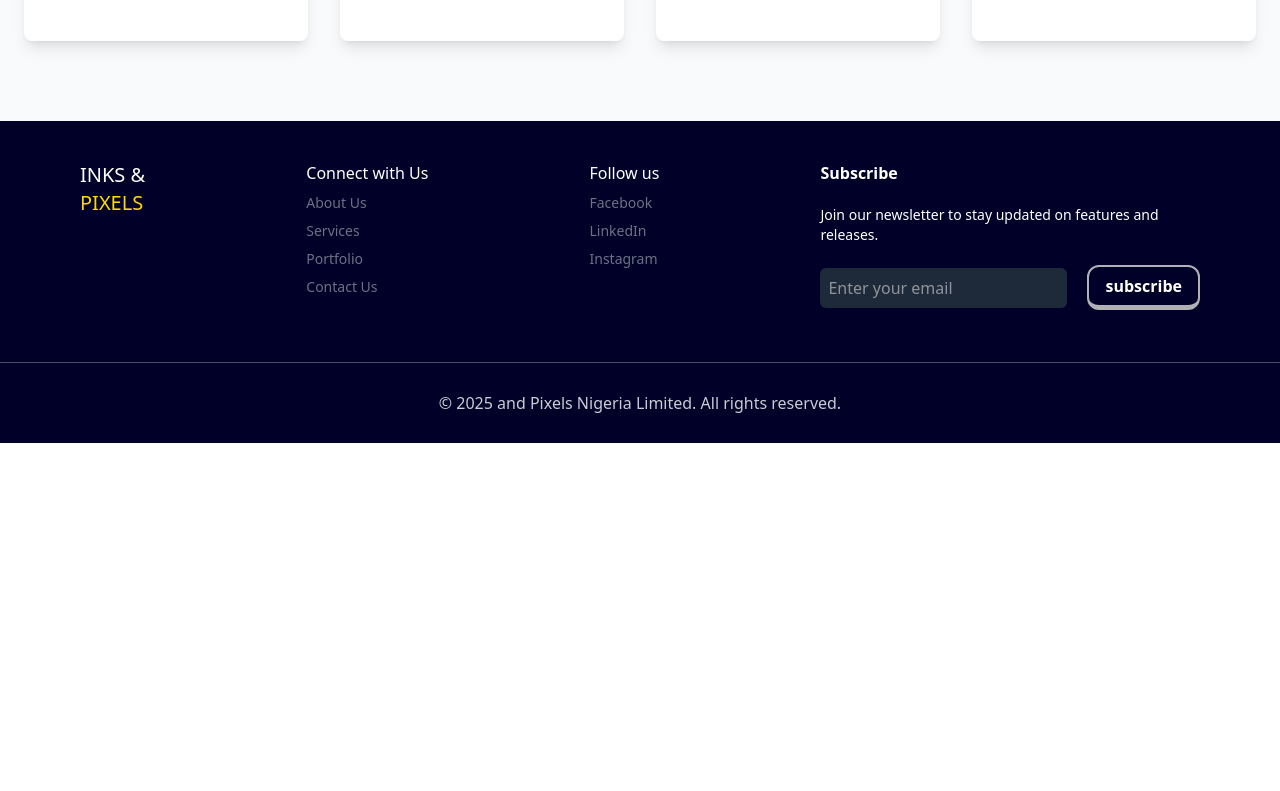
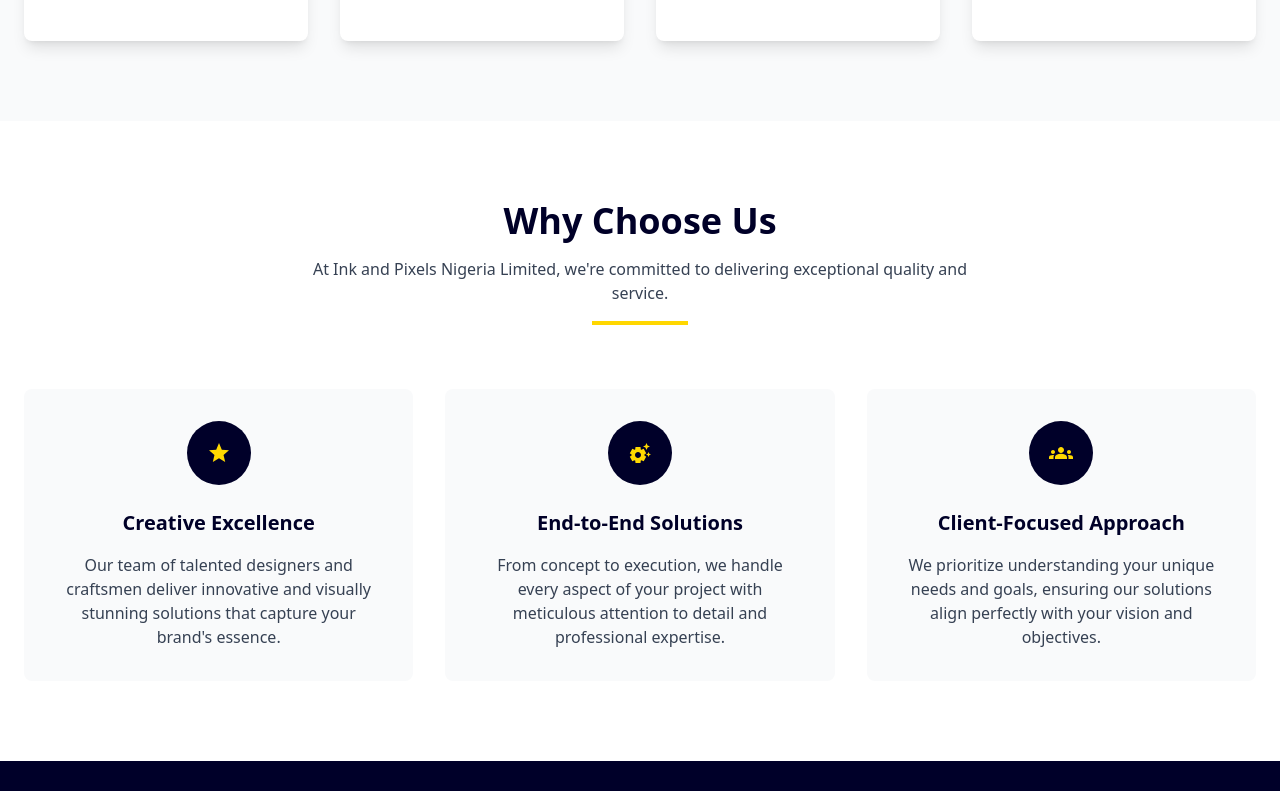
Before and after one commit to Tez-cyber/inks_pixels, a React (Vite) app: page /about in a window 1280 px wide. Shown: the part 1709-2500 px from the top of the page. Before the commit the page ends 2152 px from the top, so only its background shows below. Built offline with nearby package versions, Linux system fonts and the light colour scheme.

Commit message:
Added chooseUsSection

```diff
--- a/src/components/about/aboutPageSections.jsx
+++ b/src/components/about/aboutPageSections.jsx
@@ -1,6 +1,7 @@
 import { HeroSection } from "./heroSection"
 import { CoreIdentitySection } from "./coreIdentitySection"
 import { ServicesSection } from "./servicesSection"
+import { ChooseUsSection } from "./chooseUsSection"
 
 export const AboutPageSections = () => {
     return (
@@ -8,6 +9,7 @@ export const AboutPageSections = () => {
             <HeroSection />
             <CoreIdentitySection />
             <ServicesSection />
+            <ChooseUsSection />
         </div>
     )
 }
--- /dev/null
+++ b/src/components/about/chooseUsSection.jsx
@@ -0,0 +1,66 @@
+import StarIcon from '@mui/icons-material/Star';
+import SettingsSuggestIcon from '@mui/icons-material/SettingsSuggest';
+import GroupsIcon from '@mui/icons-material/Groups';
+
+export const ChooseUsSection = () => {
+    const gridDetails = [
+        {
+            icon: <StarIcon />,
+            title: 'Creative Excellence',
+            text: `Our team of talented designers and craftsmen deliver innovative
+                    and visually stunning solutions that capture your brand's
+                    essence.
+                `
+        },
+        {
+            icon: <SettingsSuggestIcon />,
+            title: 'End-to-End Solutions',
+            text: `From concept to execution, we handle every aspect of your
+                    project with meticulous attention to detail and professional
+                    expertise.
+                `
+        },
+        {
+            icon: <GroupsIcon />,
+            title: 'Client-Focused Approach',
+            text: `We prioritize understanding your unique needs and goals,
+                    ensuring our solutions align perfectly with your vision and
+                    objectives.
+                `
+        },
+    ]
+    return (
+        <section className="py-20 bg-white">
+            <div className="container mx-auto px-6">
+                <div className="text-center mb-16">
+                    <h2 className="text-3xl md:text-4xl font-bold text-[#000028] mb-4">
+                        Why Choose Us
+                    </h2>
+                    <p className="text-gray-700 max-w-2xl mx-auto">
+                        At Ink and Pixels Nigeria Limited, we're committed to delivering
+                        exceptional quality and service.
+                    </p>
+                    <div className="w-24 h-1 bg-[#FFD700] mx-auto mt-4"></div>
+                </div>
+
+                <div className="grid md:grid-cols-3 gap-8">
+                    {
+                        gridDetails.map((item, i) => (
+                            <div key={i} className="bg-gray-50 rounded-lg p-8 text-center transition-transform duration-500 group hover:bg-darkBlue hover:-translate-y-2">
+                                <div className="w-16 h-16 bg-darkBlue text-gold rounded-full flex items-center justify-center mx-auto mb-6 group-hover:bg-white group-hover:text-darkBlue">
+                                    {item.icon}
+                                </div>
+                                <h3 className="text-xl font-bold text-[#000028] mb-4 group-hover:text-white">
+                                    {item.title}
+                                </h3>
+                                <p className="text-gray-700 group-hover:text-gray-300">
+                                    {item.text}
+                                </p>
+                            </div>
+                        ))
+                    }
+                </div>
+            </div>
+        </section>
+    )
+}
```
